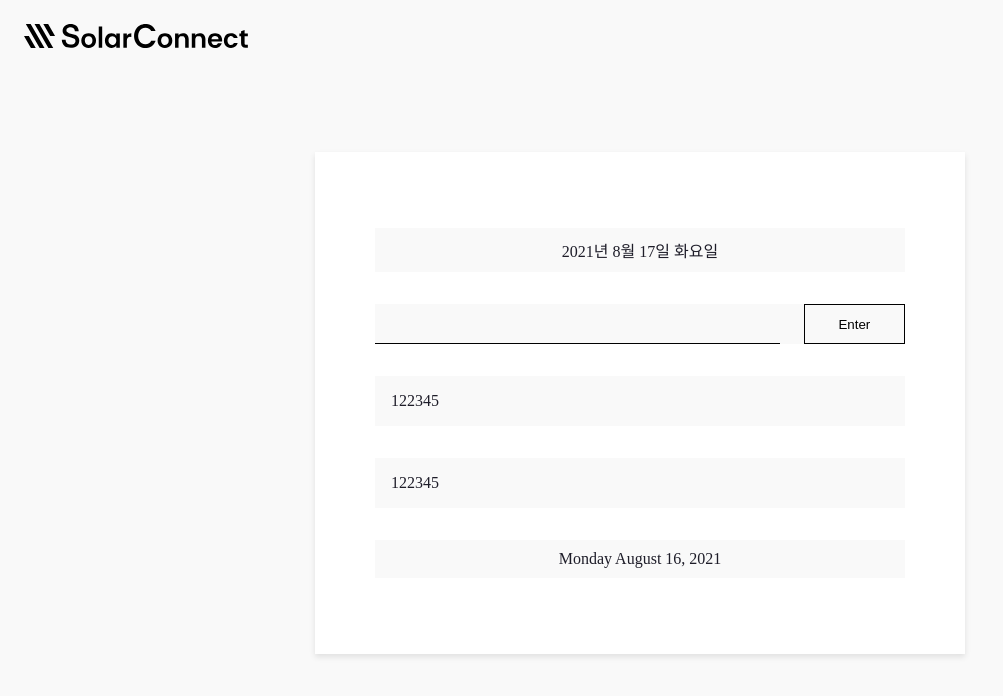
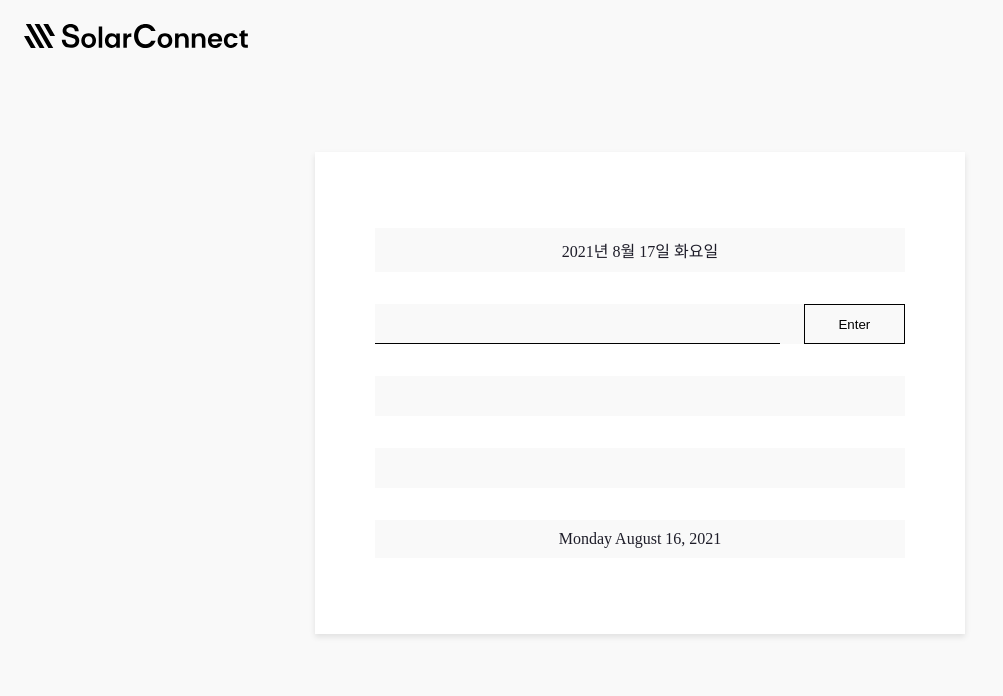
Before and after one commit to ha3158987/SolarConnect, a React (Create React App) app: page / in a window 1280 px wide. Shown: the top 696 px of the page, without its empty margins (0-1003 px from the left). Built offline with nearby package versions, Linux system fonts and the light colour scheme.

Commit message:
feat: 숫자 정렬로직 구현 (#6) - 입력된 숫자 배열 전역상태 추가 - 정렬로직 임시 데이터 교체

```diff
--- a/src/common/SortedOutputBox.jsx
+++ b/src/common/SortedOutputBox.jsx
@@ -1,48 +1,52 @@
 import styled from "@emotion/styled";
 
-const SortedOutputBox = () => {
-  const testNumber = [2, 3, 5, 1, 2, 4];
-  const testNumber2 = [2, 3, 5, 1, 2, 4];
-  let temp = 0;
+const SortedOutputBox = ({ numbers, direction }) => {
+  const arrangeNumbers = () => {
+    const arrangedNumberArr =
+      direction === "ascending"
+        ? arrangeAscendingOrder(numbers)
+        : arrangeDescendingOrder(numbers);
+    return addCommasToNumbers(arrangedNumberArr);
+  };
 
-  // 오름차순
-  const descending = () => {
-    for (let i = 0; i < testNumber2.length; i++) {
-      for (let j = i + 1; j < testNumber2.length; j++) {
-        if (testNumber2[i] > testNumber2[j]) {
-          let temp = testNumber2[i];
-          testNumber2[i] = testNumber2[j];
-          testNumber2[j] = temp;
+  const arrangeAscendingOrder = (arr) => {
+    for (let i = 0; i < arr.length; i++) {
+      for (let j = i + 1; j < arr.length; j++) {
+        if (arr[i] > arr[j]) {
+          [arr[i], arr[j]] = [arr[j], arr[i]];
         }
       }
     }
-    return testNumber2;
+    return arr;
   };
 
-  // 내림차순
-  const ascending = () => {
-    for (let i = 0; i < testNumber.length; i++) {
-      for (let j = i + 1; j < testNumber.length; j++) {
-        if (testNumber[i] < testNumber[j]) {
-          let temp = testNumber[i];
-          testNumber[i] = testNumber[j];
-          testNumber[j] = temp;
+  const arrangeDescendingOrder = (arr) => {
+    for (let i = 0; i < arr.length; i++) {
+      for (let j = i + 1; j < arr.length; j++) {
+        if (arr[i] < arr[j]) {
+          [arr[i], arr[j]] = [arr[j], arr[i]];
         }
-        console.log(testNumber);
       }
     }
-    return testNumber;
+    return arr;
+  };
+
+  const addCommasToNumbers = (arr) => {
+    return arr.map((num, idx) => {
+      return idx < arr.length - 1 ? `${num}${", "}` : `${num}`;
+    });
   };
 
   return (
     <SortedContainer>
-      <SortedLayout>{descending()}</SortedLayout>
+      <SortedLayout>{arrangeNumbers()}</SortedLayout>
     </SortedContainer>
   );
 };
 
 const SortedContainer = styled.div`
   width: 100%;
+  height: 2.5rem;
   margin: 1rem;
 `;
 
--- a/src/components/body/SortedOutputs.jsx
+++ b/src/components/body/SortedOutputs.jsx
@@ -1,19 +1,17 @@
 import { useContext } from "react";
-import styled from "@emotion/styled";
 
-import SortedOutput from "common/SortedOutputBox";
+import SortedOutputBox from "common/SortedOutputBox";
 
 import { GlobalContext } from "utils/context/context.js";
 
 const SortedOutputs = () => {
-  const { globalState, globalDispatch } = useContext(GlobalContext);
-
-  console.log(globalState);
+  const { globalState } = useContext(GlobalContext);
+  const { inputNumbers } = globalState;
 
   return (
     <>
-      <SortedOutput />
-      <SortedOutput timeout />
+      <SortedOutputBox numbers={inputNumbers} direction={"ascending"} />
+      <SortedOutputBox numbers={inputNumbers} direction={"descending"} />
     </>
   );
 };
--- a/src/components/body/UserInput.jsx
+++ b/src/components/body/UserInput.jsx
@@ -4,26 +4,40 @@ import styled from "@emotion/styled";
 import { GlobalContext } from "utils/context/context.js";
 
 const UserInput = () => {
-  // let timeout = setTimeout(() => alert("hello"), 3000);
   const { globalState, globalDispatch } = useContext(GlobalContext);
 
   const handleInputChange = ({ target: { value } }) => {
     globalDispatch({
       type: "SET_INPUT_VALUE",
       payload: {
-        inputValue: value,
+        inputString: value,
       },
     });
   };
 
   const handleEnterButtonClick = () => {
-    //inputData로 계산하는 로직
-
-    //인풋창 reset
+    const inputNumbers = convertStrToNumberArr(globalState.inputString);
     globalDispatch({
       type: "SET_INPUT_VALUE",
       payload: {
-        inputValue: "",
+        inputNumbers: inputNumbers,
+      },
+    });
+
+    resetInputData();
+  };
+
+  const convertStrToNumberArr = (string) => {
+    const parsedArr = string.split(",");
+    const numberArr = parsedArr.map((str) => Number(str));
+    return numberArr;
+  };
+
+  const resetInputData = () => {
+    globalDispatch({
+      type: "SET_INPUT_VALUE",
+      payload: {
+        inputString: "",
       },
     });
   };
@@ -31,7 +45,7 @@ const UserInput = () => {
   return (
     <UserInputLayout>
       <UserInputBox
-        value={globalState.inputValue}
+        value={globalState.inputString}
         onChange={handleInputChange}
       />
       <UserInputEnterButton onClick={handleEnterButtonClick}>
--- a/src/components/pages/MainPage.jsx
+++ b/src/components/pages/MainPage.jsx
@@ -9,7 +9,8 @@ import { GlobalContext } from "utils/context/context.js";
 import sortReducer from "utils/context/sortReducer.js";
 
 const initialGlobalState = {
-  inputValue: "",
+  inputString: "",
+  inputNumbers: [],
 };
 
 const MainPage = () => {
--- a/src/utils/context/sortReducer.js
+++ b/src/utils/context/sortReducer.js
@@ -1,7 +1,10 @@
 const sortReducer = (state, { type, payload }) => {
   switch (type) {
     case "SET_INPUT_VALUE":
-      return payload;
+      return {
+        ...state,
+        ...payload,
+      };
     default:
       throw new Error("Unhandled action type");
   }
```
